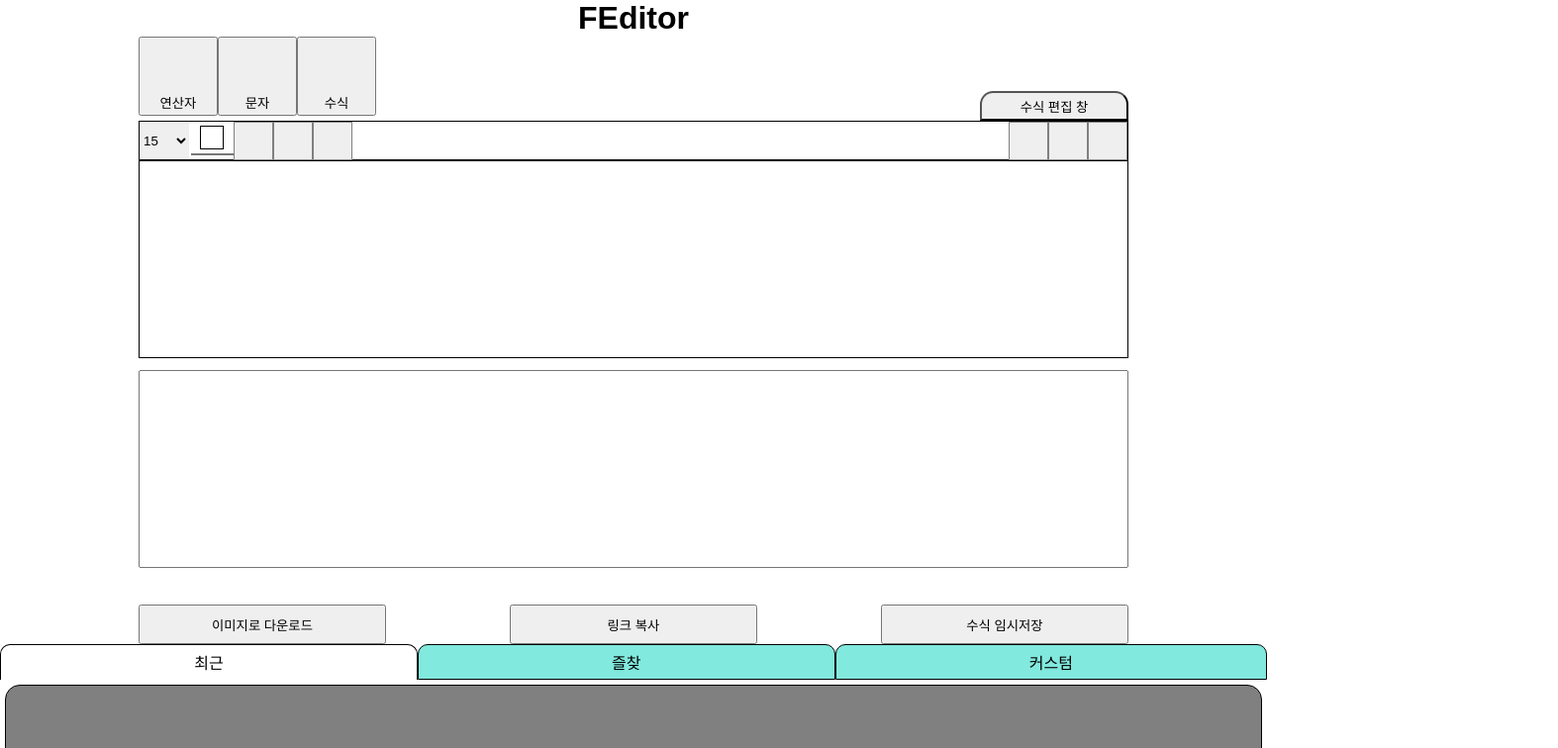
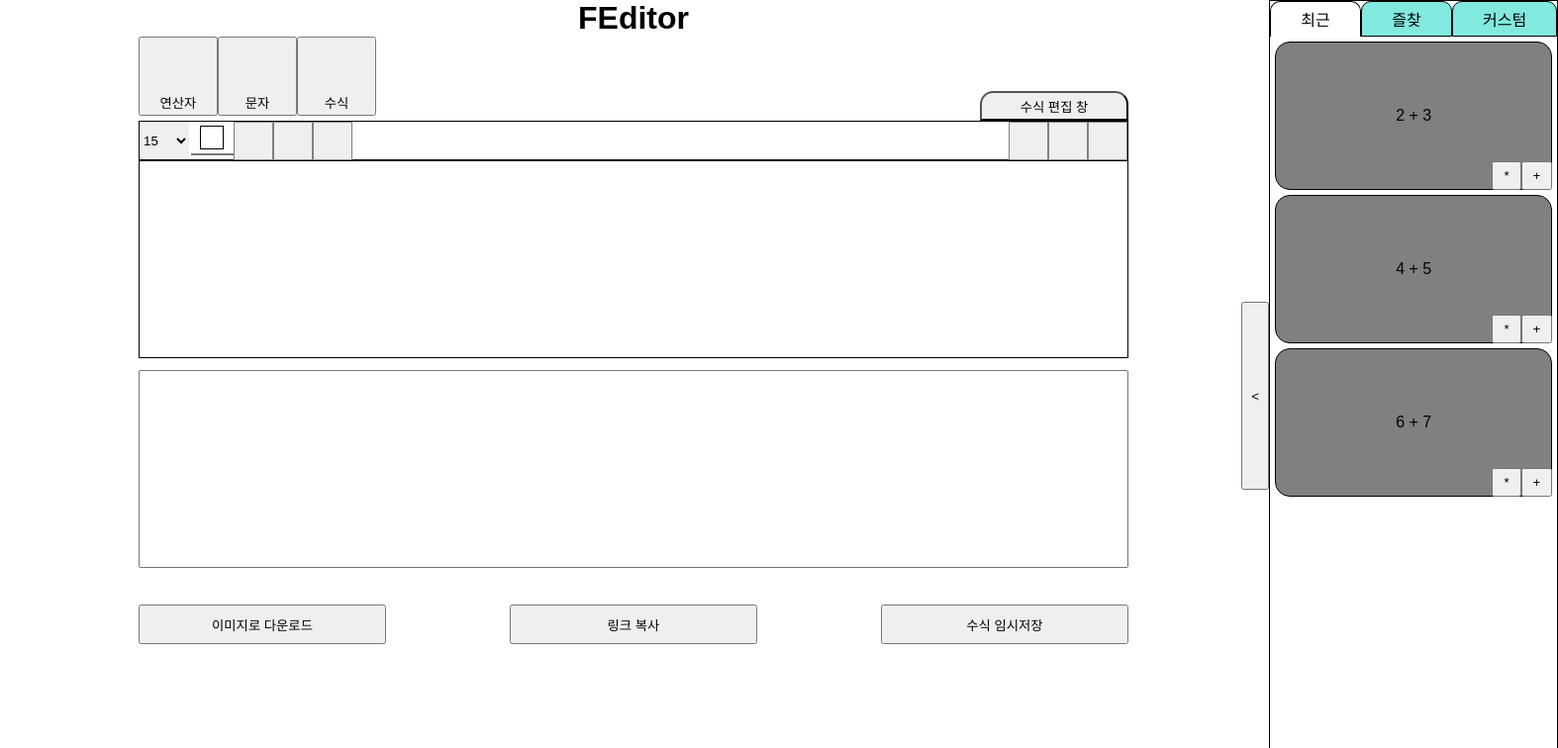
Before and after one commit to boostcamp-2020/Project15-B-Client-Based-Formula-Editor, a React app: page / in a window 1280 px wide. Shown: the top 756 px of the page at 99% size, 1574 px wide, since content can reach past the window. Built offline with nearby package versions, Linux system fonts and the light colour scheme.

Commit message:
feat: 메인 화면과 사이드바 합침
메인화면 옆에 버튼 누르면 사이드바가 나오도록 수정해서 합침

```diff
--- a/src/GlobalStyle.js
+++ b/src/GlobalStyle.js
@@ -5,8 +5,11 @@ const GlobalStyle = createGlobalStyle`
     font-family: sans-serif;
     margin: 0;
     padding: 0;
-    box-sizing: border-box;
-  }
+		box-sizing: border-box;
+	}
+	body{
+		overflow: hidden;
+	}
 `;
 
 export const color = {
--- a/src/containers/SideBar.jsx
+++ b/src/containers/SideBar.jsx
@@ -1,5 +1,6 @@
 import React, { useState } from "react";
 
+import SideBarLayout from "../layouts/SideBarLayout";
 import SideBarTab from "../presentationals/SideBarTab";
 import RecentContainer from "./RecentContainer";
 import BookmarkContainer from "./BookmarkContainer";
@@ -7,6 +8,7 @@ import CustomContainer from "./CustomContainer";
 
 export default function SideBar() {
 	const [tabState, setTabState] = useState(0);
+	const [isOpenSidebar, setIsOpenSidebar] = useState("hide");
 
 	const tabMap = {
 		0: <RecentContainer />,
@@ -14,14 +16,21 @@ export default function SideBar() {
 		2: <CustomContainer />,
 	};
 
+	const handleToggleSidebar = () => {
+		isOpenSidebar === "hide" ? setIsOpenSidebar("show") : setIsOpenSidebar("hide");
+	};
+
 	const handleTabClick = tabId => () => {
 		setTabState(tabId);
 	};
 
 	return (
-		<div>
-			<SideBarTab currentTab={tabState} onClick={handleTabClick}/>
-			{tabMap[tabState]}
-		</div>
+		<SideBarLayout className={isOpenSidebar}>
+			<button onClick={handleToggleSidebar}>{"<"}</button>
+			<div>
+				<SideBarTab currentTab={tabState} onClick={handleTabClick} />
+				{tabMap[tabState]}
+			</div>
+		</SideBarLayout>
 	);
 }
--- /dev/null
+++ b/src/layouts/SideBarLayout.js
@@ -0,0 +1,30 @@
+import styled from "styled-components";
+
+const SideBarLayout = styled.div`
+	display: flex;
+	flex-direction: row;
+	width: 25%;
+	height: 100%;
+	position: absolute;
+	top: 0;
+	right: 0;
+	& > div {
+		width:100%;
+		border: 1px solid black;
+		z-index: 5;
+		background-color: white;
+	}
+	& > button {
+		width: 30px;
+		height: 190px;
+		align-self: center;
+	}
+	&.show{
+		margin: 0;
+	}
+	&.hide{
+		margin: 0 -23% 0 0;
+	}
+`;
+
+export default SideBarLayout;
```
